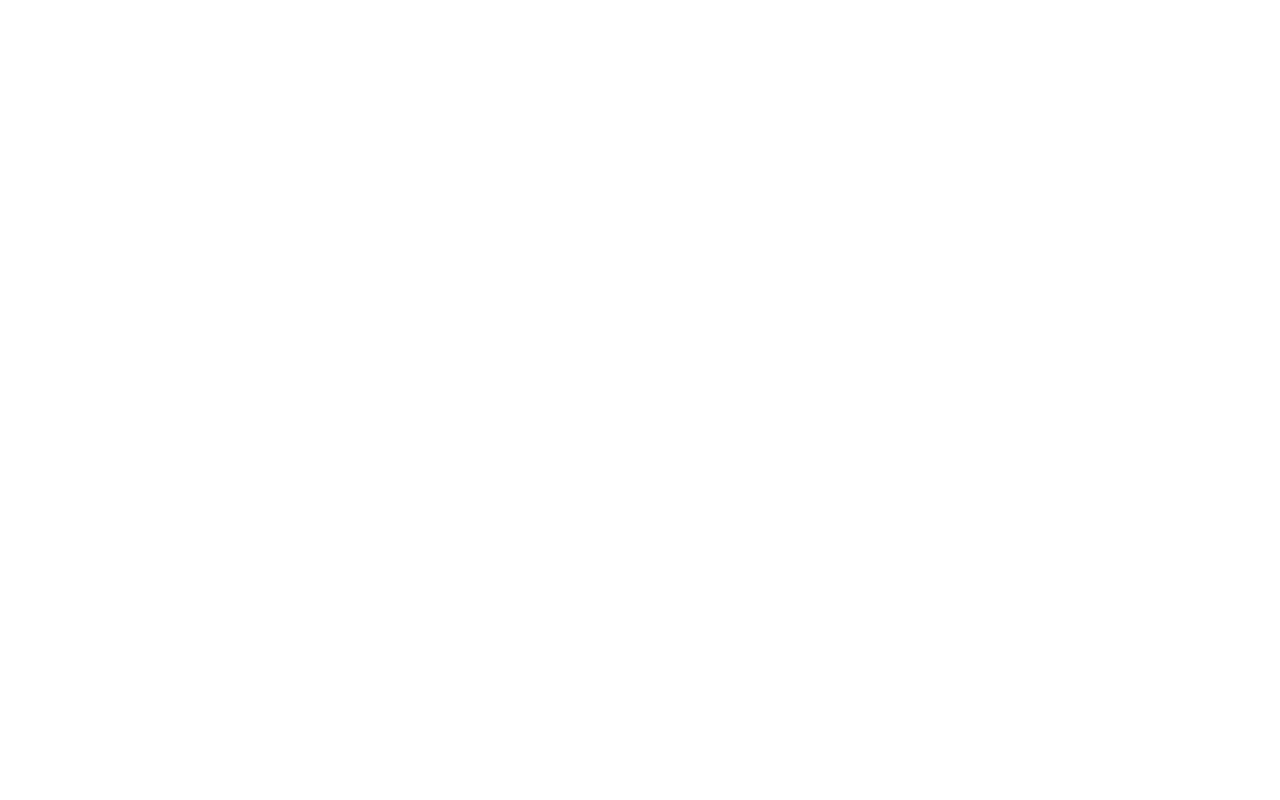
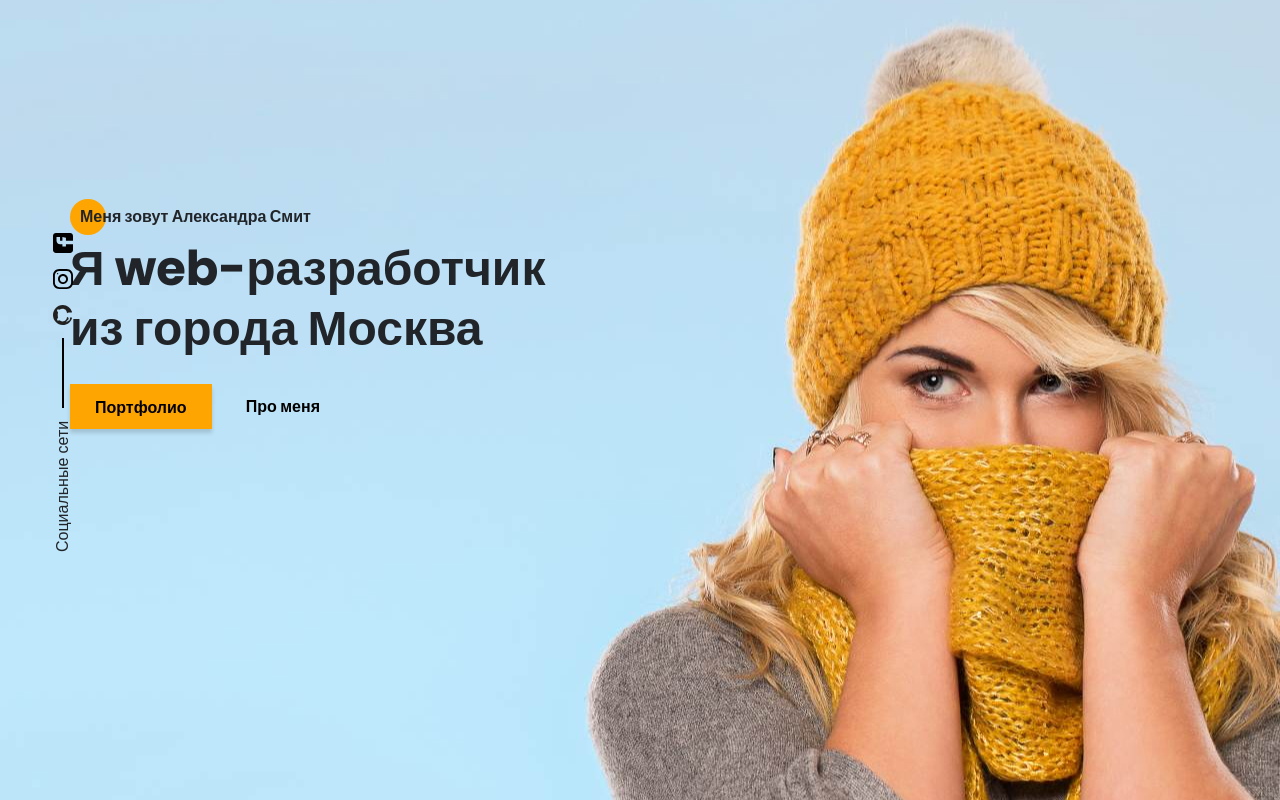
Before and after one commit to PavelShep/Portfolio, a website: page src/index.html in a window 1280 px wide. Drawn offline with nearby package versions, Linux system fonts and the light colour scheme; files that its build step writes are made by us from their sources; files whose address does not match are found by name.

Commit message:
add section promo

```diff
--- a/src/index.html
+++ b/src/index.html
@@ -1,5 +1,6 @@
 <!DOCTYPE html>
 <html lang="ru">
+
 <head>
     <meta charset="UTF-8">
     <meta name="viewport" content="width=device-width, initial-scale=1.0">
@@ -13,14 +14,17 @@
     <meta property="og:url" content="https://metatags.io/">
     <meta property="og:title" content="Мое портфолио">
     <meta property="og:description" content="Здесь вы сможете ознакомиться с моими работами и узнать больше обо мне">
-    <meta property="og:image" content="https://metatags.io/assets/meta-tags-16a33a6a8531e519cc0936fbba0ad904e52d35f34a46c97a2c9f6f7dd7d336f2.png">
+    <meta property="og:image"
+        content="https://metatags.io/assets/meta-tags-16a33a6a8531e519cc0936fbba0ad904e52d35f34a46c97a2c9f6f7dd7d336f2.png">
 
     <!-- Twitter -->
     <meta property="twitter:card" content="summary_large_image">
     <meta property="twitter:url" content="https://metatags.io/">
     <meta property="twitter:title" content="Мое портфолио">
-    <meta property="twitter:description" content="Здесь вы сможете ознакомиться с моими работами и узнать больше обо мне">
-    <meta property="twitter:image" content="https://metatags.io/assets/meta-tags-16a33a6a8531e519cc0936fbba0ad904e52d35f34a46c97a2c9f6f7dd7d336f2.png">
+    <meta property="twitter:description"
+        content="Здесь вы сможете ознакомиться с моими работами и узнать больше обо мне">
+    <meta property="twitter:image"
+        content="https://metatags.io/assets/meta-tags-16a33a6a8531e519cc0936fbba0ad904e52d35f34a46c97a2c9f6f7dd7d336f2.png">
 
     <!-- Favicon  -->
     <link rel="apple-touch-icon" sizes="57x57" href="icons/favicon//apple-icon-57x57.png">
@@ -32,7 +36,7 @@
     <link rel="apple-touch-icon" sizes="144x144" href="icons/favicon//apple-icon-144x144.png">
     <link rel="apple-touch-icon" sizes="152x152" href="icons/favicon//apple-icon-152x152.png">
     <link rel="apple-touch-icon" sizes="180x180" href="icons/favicon//apple-icon-180x180.png">
-    <link rel="icon" type="image/png" sizes="192x192"  href="icons/favicon//android-icon-192x192.png">
+    <link rel="icon" type="image/png" sizes="192x192" href="icons/favicon//android-icon-192x192.png">
     <link rel="icon" type="image/png" sizes="32x32" href="icons/favicon//favicon-32x32.png">
     <link rel="icon" type="image/png" sizes="96x96" href="icons/favicon//favicon-96x96.png">
     <link rel="icon" type="image/png" sizes="16x16" href="icons/favicon//favicon-16x16.png">
@@ -43,7 +47,33 @@
 
     <link rel="stylesheet" href="css/style.min.css">
 </head>
+
 <body>
+    <aside class="sidepanel">
+        <a href="#" class="sidepanel__link">
+            <img src="icons/social/facebook.svg" alt="facebook">
+        </a>
+        <a href="#" class="sidepanel__link">
+            <img src="icons/social/instagram.svg" alt="instagram">
+        </a>
+        <a href="#" class="sidepanel__link">
+            <img src="icons/social/github.svg" alt="github">
+        </a>
+        <div class="sidepanel__divider"></div>
+        <div class="sidepanel__text"><span>Социальные сети</span></div>
+    </aside>
+    <section class="promo">
+        <div class="container">
+            <div class="title title__fz16 promo__subtitle">Меня зовут Александра Смит</div>
+            <h1 class="title title__fz48 promo__title">Я web-разработчик <br> из города Москва</h1>
+            <div class="promo__btns">
+                <a href="#" class="promo__link btn">Портфолио</a>
+                <a href="#" class="promo__link">Про меня</a>
+            </div>
+        </div>
+    </section>
+
     <script src="js/script.js"></script>
 </body>
+
 </html>
--- a/src/sass/base/_mixins.scss
+++ b/src/sass/base/_mixins.scss
@@ -0,0 +1,13 @@
+@mixin before_circle {
+    &:before {
+        content: '';
+        width: 36px;
+        height: 36px;
+        background-color: $main-color;
+        position: absolute;
+        top: -25%;
+        left: 0;
+        border-radius: 100%;
+        z-index: -1;
+    }
+}
--- a/src/sass/base/_variables.scss
+++ b/src/sass/base/_variables.scss
@@ -0,0 +1 @@
+$main-color: #FFA501;
--- /dev/null
+++ b/src/sass/blocks/_button.scss
@@ -0,0 +1,6 @@
+.btn {
+    height: 45px;
+    background: $main-color;
+    box-shadow: 0px 4px 4px rgba(0,0,0,0.15);
+    padding: 12px 25px;
+}
--- /dev/null
+++ b/src/sass/blocks/_promo.scss
@@ -0,0 +1,31 @@
+.promo {
+    min-height: 100vh;
+    position: relative;
+    background: url('../img/main_bg.jpg') no-repeat 50%/cover;
+    padding-top: 205px;
+    &__subtitle {
+        @include before_circle;
+        position: relative;
+        z-index: 2;
+        padding-left: 10px;
+    }
+    &__title {
+        width: 535px;
+        margin-top: 10px;
+    }
+    &__btns {
+        margin-top: 25px;
+        width: 250px;
+        display: flex;
+        align-items: center;
+        justify-content: space-between;
+    }
+    &__link {
+        color: #000;
+        font-weight: bold;
+        &:hover {
+            color: #000;
+            text-decoration: none;
+        }
+    }
+}
--- /dev/null
+++ b/src/sass/blocks/_sidepanel.scss
@@ -0,0 +1,25 @@
+.sidepanel {
+    position: fixed;
+    top: 230px;
+    left: 50px;
+    height: 340px;
+    display: flex;
+    flex-direction: column;
+    justify-content: space-between;
+    align-items: center;
+    z-index: 3;
+    &__divider {
+        width: 2px;
+        height: 70px;
+        background-color: black;
+    }
+    &__text {
+        height: 150px;
+        width: 25px;
+        span {
+            transform: rotate(-90deg) translate(-30%, -260%);
+            display: block;
+            width: 150px;
+        }
+    }
+}
--- /dev/null
+++ b/src/sass/blocks/_title.scss
@@ -0,0 +1,16 @@
+.title {
+    font-weight: 700;
+    font-size: 36px;
+    line-height: 60px;
+    &__fz14 {
+        font-style: 14px;
+        line-height: 21px;
+    }
+    &__fz16{
+        font-size: 16px;
+        line-height: 24px;
+    }
+    &__fz48 {
+        font-size: 48px;
+    }
+}
--- a/src/sass/style.scss
+++ b/src/sass/style.scss
@@ -1,8 +1,21 @@
 @import 'libs/bootstrap-reboot.min';
 @import url('https://fonts.googleapis.com/css2?family=Poppins:wght@500;700&display=swap');
+
+@import 'base/variables';
+@import 'base/mixins';
 
 * {
     font-family: 'Poppins', sans-serif;
     margin: 0;
     padding: 0;
 }
+
+.container {
+    width: 1140px;
+    margin: 0 auto;
+}
+
+@import 'blocks/promo';
+@import 'blocks/title';
+@import 'blocks/button';
+@import 'blocks/sidepanel';
```
Also changed, not shown: dist/css/style.min.css, dist/index.html.
